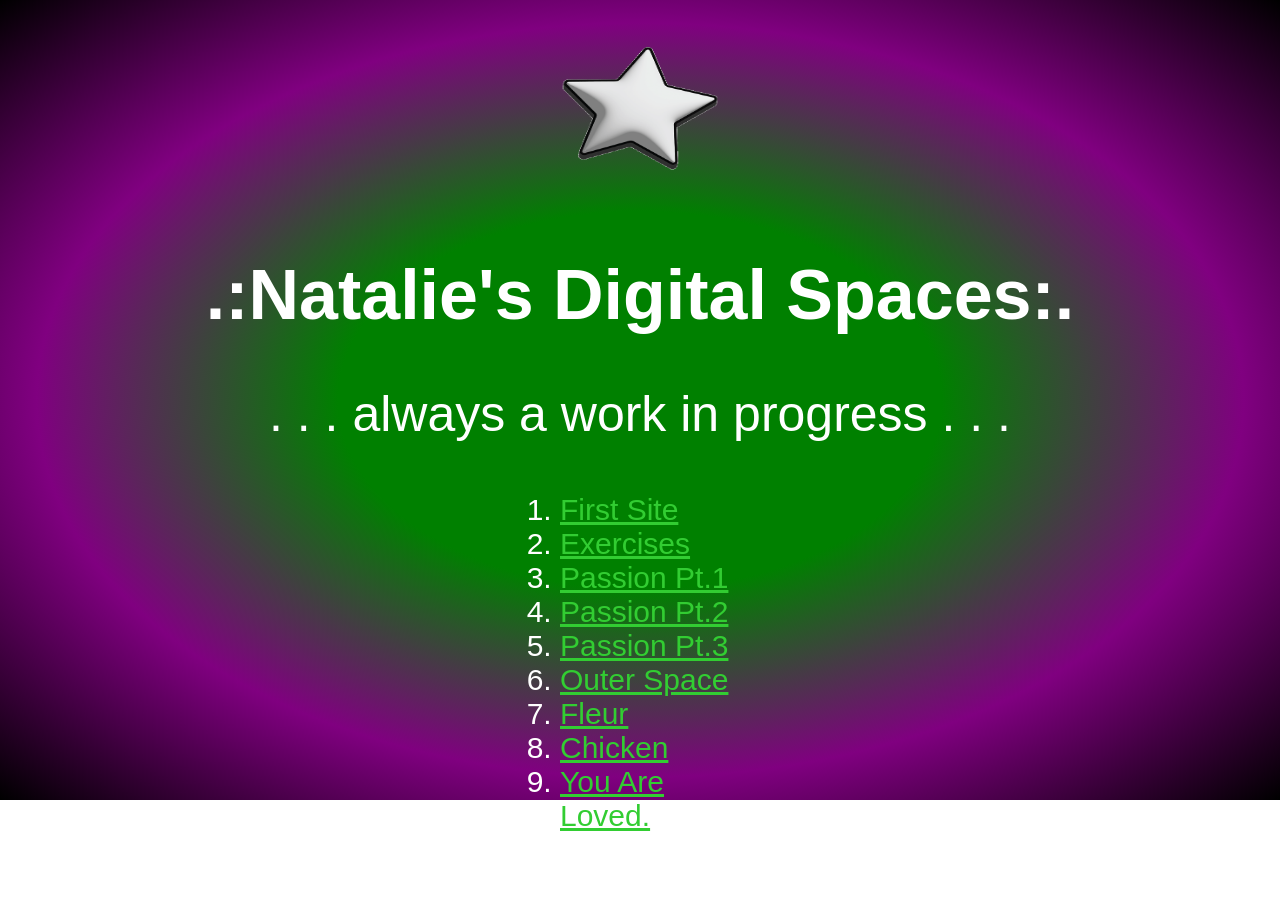
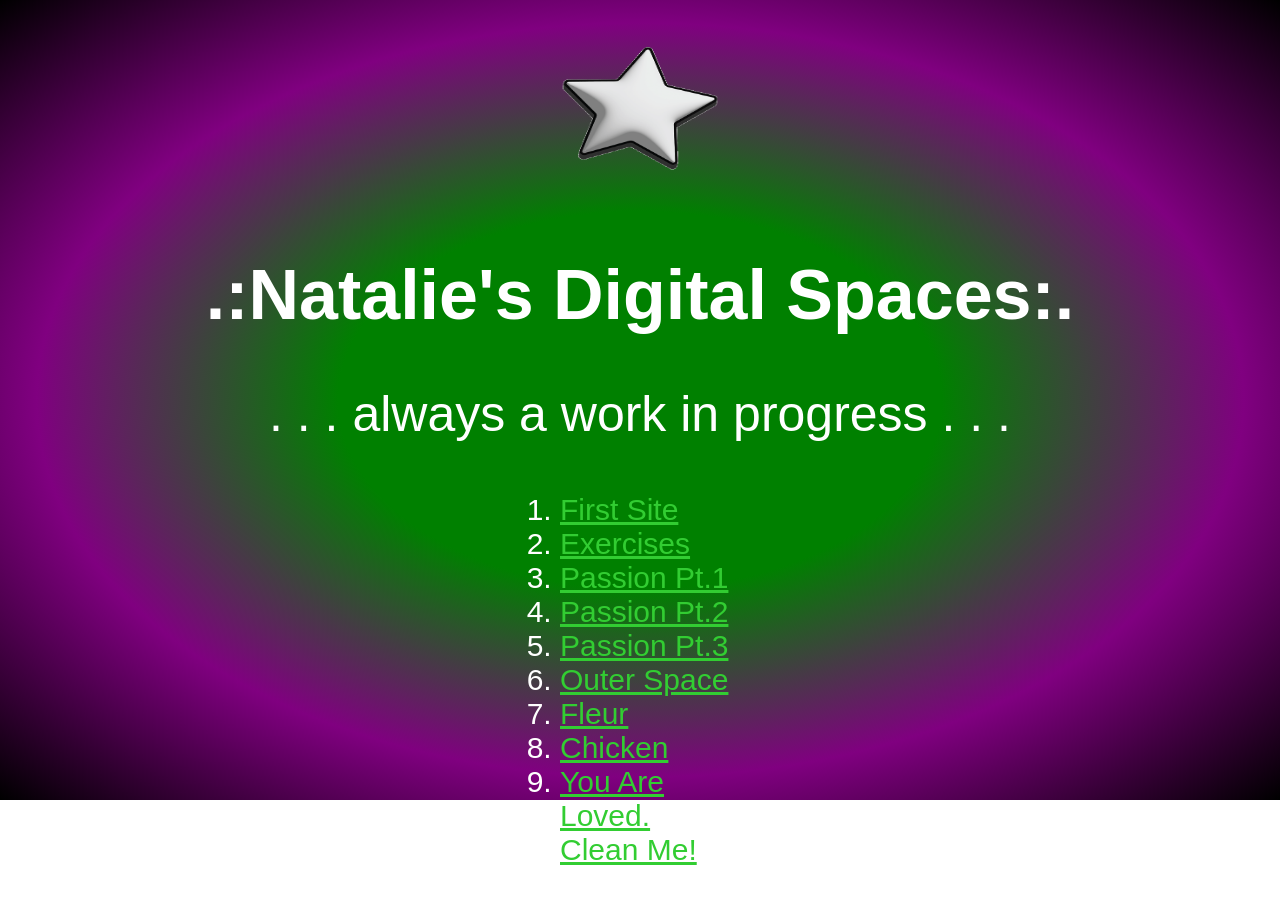
Before and after one commit to natalieiman/class-site, a plain HTML site: page index.html in a window 1280 px wide. Drawn offline with Linux system fonts and the light colour scheme.

Commit message:
final project on website

```diff
--- a/index.html
+++ b/index.html
@@ -20,6 +20,7 @@
         <li><a href="animation-workshop/index.html" target="_blank">Fleur</a></li>
         <li><a href="responsiveness-workshop/index.html" target="_blank">Chicken</a></li>
         <li><a href="javascript-workshop/index.html" target="_blank">You Are Loved.</a></li>
+        <li><a href="final-project/index.html" target="_blank">Clean Me!</a></li>
 
       </ol>
 
```
Also changed, not shown: 2 other files.
